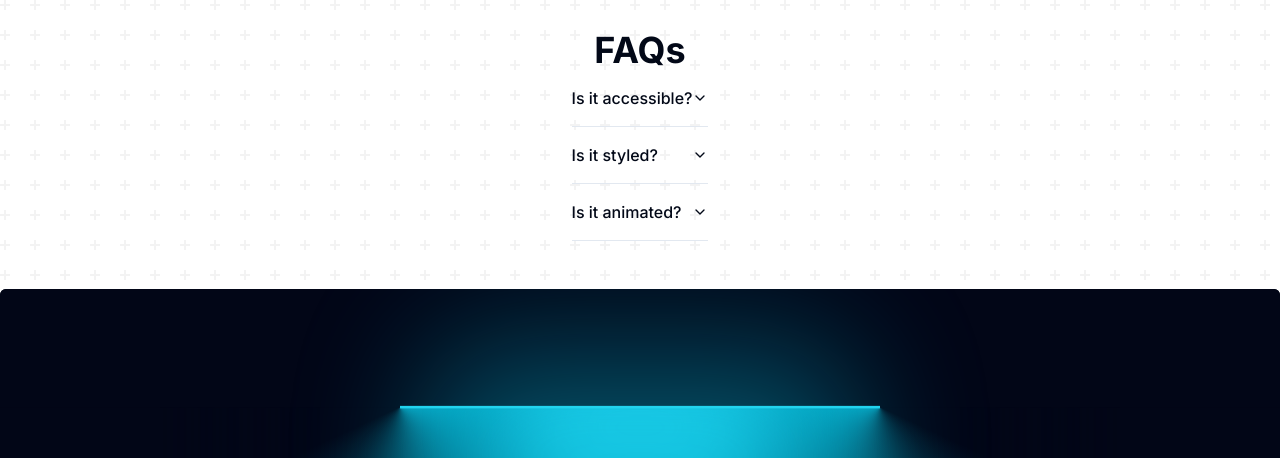
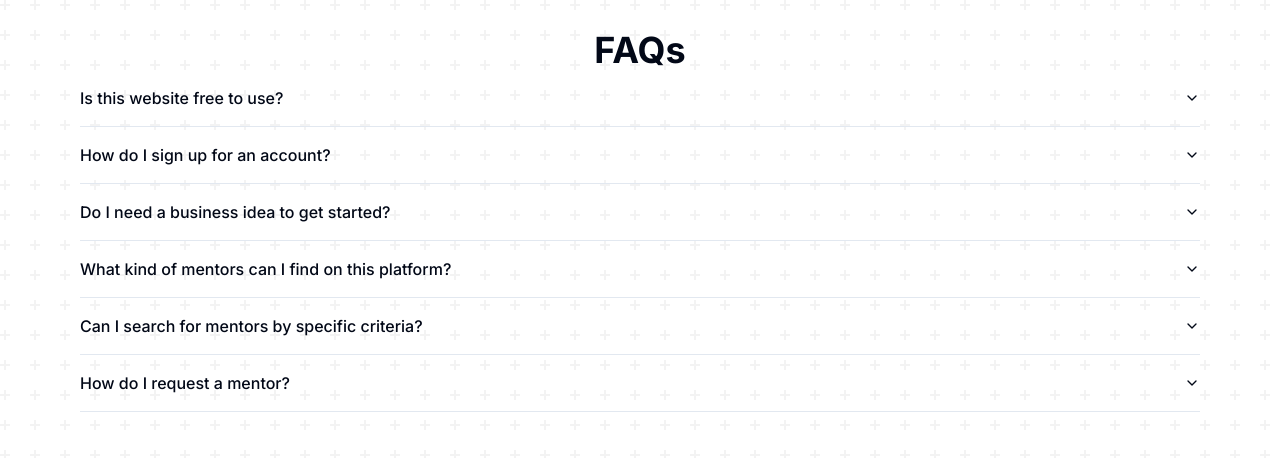
Before and after one commit to shubhojit-mitra-dev/Mentor-hub-frontend, a Next.js app: page / in a window 1280 px wide. Shown: the part 570-1028 px from the top of the page. Built offline with nearby package versions, Linux system fonts and the light colour scheme.

Commit message:
dkjbskjdfn

```diff
--- a/src/app/(withnav)/page.tsx
+++ b/src/app/(withnav)/page.tsx
@@ -54,27 +54,43 @@ export default function Home() {
           </div>
         </section>
 
-        <section id="faqs">
+        <section id="faqs" className="w-full">
           <h2 className="text-4xl font-bold mt-12">FAQs</h2>
           <Accordion type="single" collapsible className="w-full">
             <AccordionItem value="item-1">
-              <AccordionTrigger>Is it accessible?</AccordionTrigger>
+              <AccordionTrigger>Is this website free to use?</AccordionTrigger>
               <AccordionContent className="text-left">
-                Yes. It adheres to the WAI-ARIA design pattern.
+              Yes/No (depending on your pricing model)
               </AccordionContent>
             </AccordionItem>
             <AccordionItem value="item-2">
-              <AccordionTrigger>Is it styled?</AccordionTrigger>
+              <AccordionTrigger>How do I sign up for an account?</AccordionTrigger>
               <AccordionContent className="text-left">
-                Yes. It comes with default styles that matches the other
-                components&apos; aesthetic.
+              There are easy-to-follow instructions for creating an entrepreneur or mentor profile.
               </AccordionContent>
             </AccordionItem>
             <AccordionItem value="item-3">
-              <AccordionTrigger>Is it animated?</AccordionTrigger>
+              <AccordionTrigger>Do I need a business idea to get started?</AccordionTrigger>
               <AccordionContent className="text-left">
-                Yes. It&apos;s animated by default, but you can disable it if
-                you prefer.
+              No, the platform can be useful for exploring ideas and getting feedback at any stage
+              </AccordionContent>
+            </AccordionItem>
+            <AccordionItem value="item-4">
+              <AccordionTrigger>What kind of mentors can I find on this platform?</AccordionTrigger>
+              <AccordionContent className="text-left">
+              Mentors come from a variety of industries and have experience at different business stages.
+              </AccordionContent>
+            </AccordionItem>
+            <AccordionItem value="item-5">
+              <AccordionTrigger>Can I search for mentors by specific criteria?</AccordionTrigger>
+              <AccordionContent className="text-left">
+              Yes, you can search by industry, expertise, or keywords.
+              </AccordionContent>
+            </AccordionItem>
+            <AccordionItem value="item-6">
+              <AccordionTrigger>How do I request a mentor?</AccordionTrigger>
+              <AccordionContent className="text-left">
+              The platform will guide you through the process of sending a request to a mentor.
               </AccordionContent>
             </AccordionItem>
           </Accordion>
```
